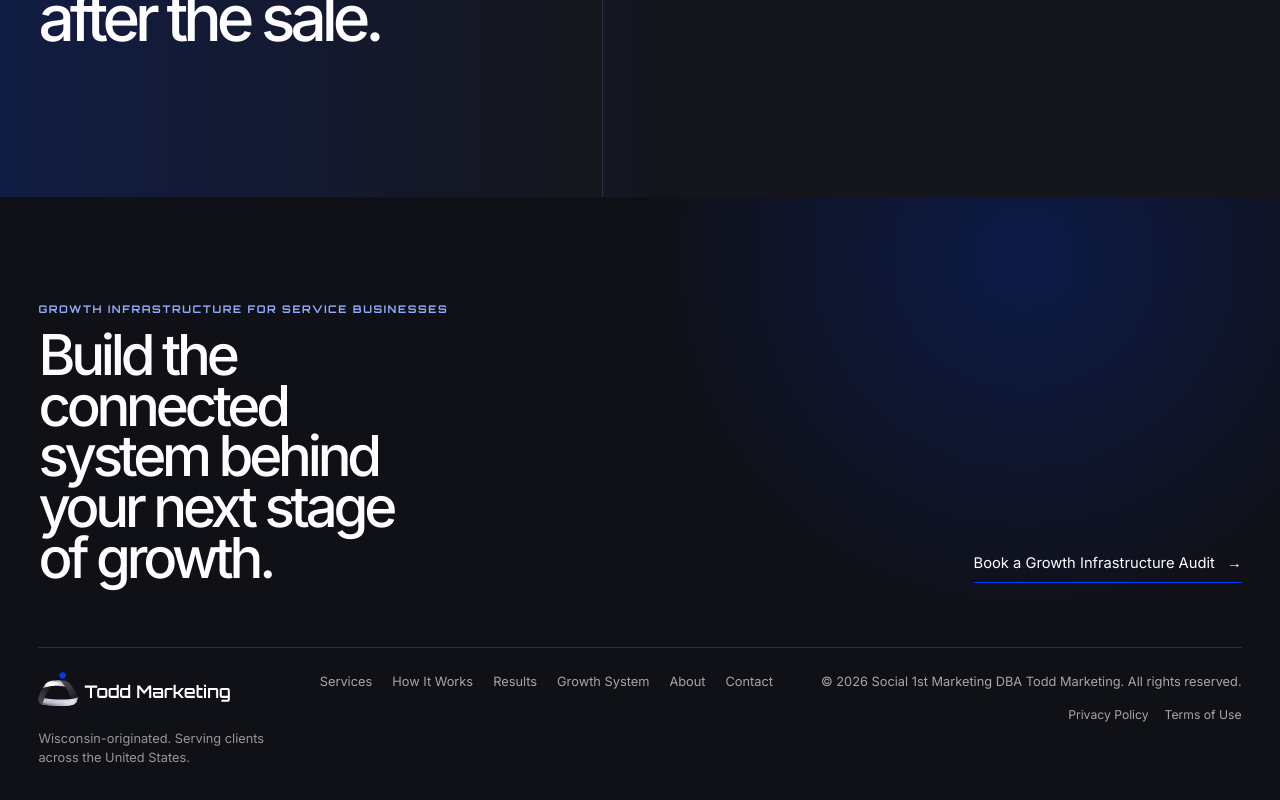
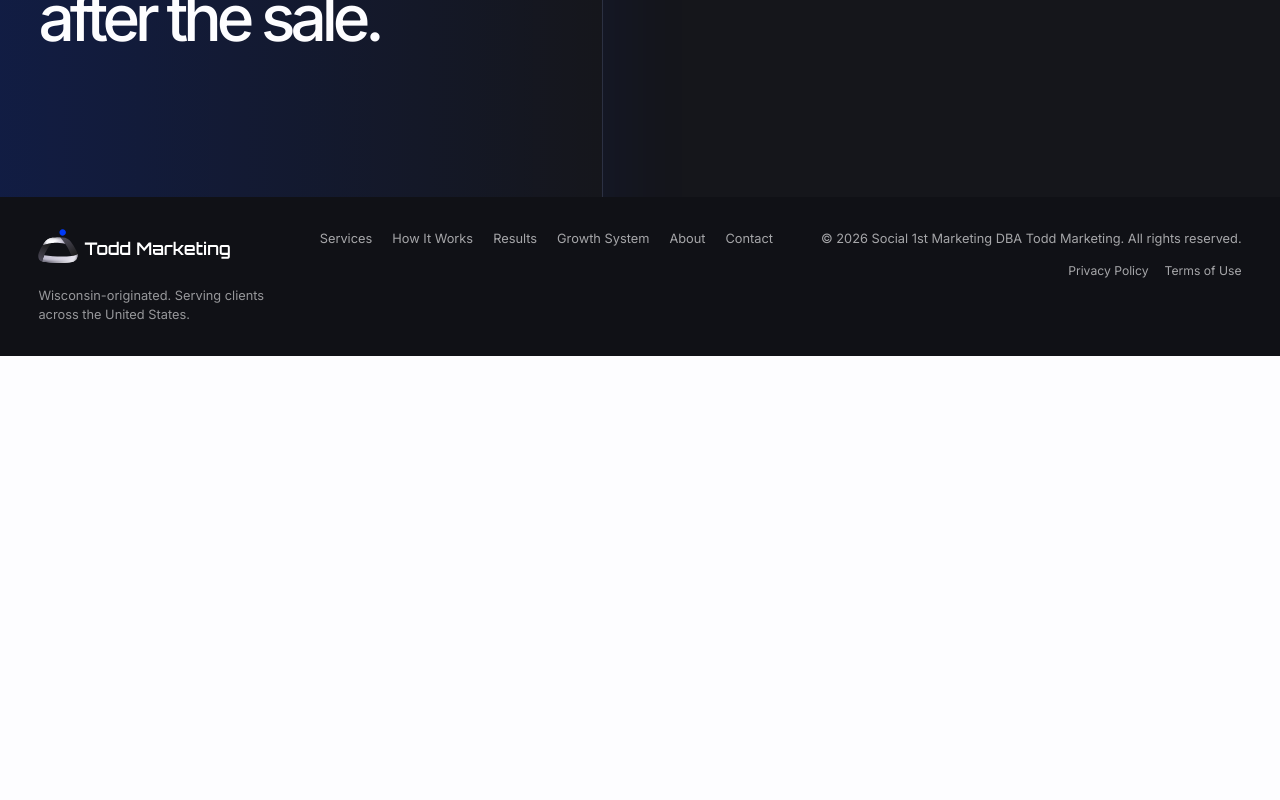
Before and after one commit to 064-breaks-stuff/Toddmarketing, a React (Vite) app: page / in a window 1280 px wide. Shown: the part 7756-8556 px from the top of the page. After the commit the page ends 8112 px from the top, so only its background shows below. Built offline with nearby package versions, Linux system fonts and the light colour scheme.

Commit message:
thirty-second push

```diff
--- a/src/app/App.jsx
+++ b/src/app/App.jsx
@@ -17,12 +17,25 @@ import PrivacyPage from '../pages/PrivacyPage';
 import TermsPage from '../pages/TermsPage';
 import NotFoundPage from '../pages/NotFoundPage';
 
+const footerWithoutGrowthCtaRoutes = [
+  '/',
+  '/ecosystem',
+  '/services',
+  '/process',
+  '/results',
+];
+
 function AppShell() {
   const { pathname } = useLocation();
 
   const lightHeaderRoutes = ['/contact'];
 
   const darkMode = !lightHeaderRoutes.includes(pathname);
+
+  const normalizedPathname = pathname.replace(/\/+$/, '') || '/';
+
+  const showGrowthCta =
+    !footerWithoutGrowthCtaRoutes.includes(normalizedPathname);
 
   return (
     <div className={darkMode ? 'app-shell app-shell--dark' : 'app-shell'}>
@@ -54,7 +67,7 @@ function AppShell() {
         </Routes>
       </main>
 
-      <Footer />
+      <Footer showGrowthCta={showGrowthCta} />
     </div>
   );
 }
--- a/src/components/layout/Footer.jsx
+++ b/src/components/layout/Footer.jsx
@@ -1,10 +1,17 @@
 import { Link } from 'react-router-dom';
 import { CONTACT_PATH } from '../../app/siteConfig';
 
-export default function Footer() {
+export default function Footer({ showGrowthCta = true }) {
   return (
-    <footer className="site-footer">
+    <footer
+      className={
+        showGrowthCta
+          ? 'site-footer'
+          : 'site-footer site-footer--without-growth-cta'
+      }
+    >
       <div className="container">
+        {showGrowthCta && (
           <div className="site-footer__top">
             <div>
               <p className="site-footer__label">
@@ -21,6 +28,7 @@ export default function Footer() {
               <span aria-hidden="true">→</span>
             </Link>
           </div>
+        )}
 
         <div className="site-footer__bottom">
           <div>
--- a/src/styles/layout.css
+++ b/src/styles/layout.css
@@ -648,3 +648,13 @@
     animation: none;
   }
 }
+
+/* Task 2 — Lower footer only on the five specified pages */
+.site-footer--without-growth-cta {
+  padding-top: 2rem;
+  background: #101116;
+}
+
+.site-footer--without-growth-cta .site-footer__bottom {
+  padding-top: 0;
+}
```
Also changed, not shown: public/brand/1.png. Lines whose indentation alone changed are shown as unchanged.
